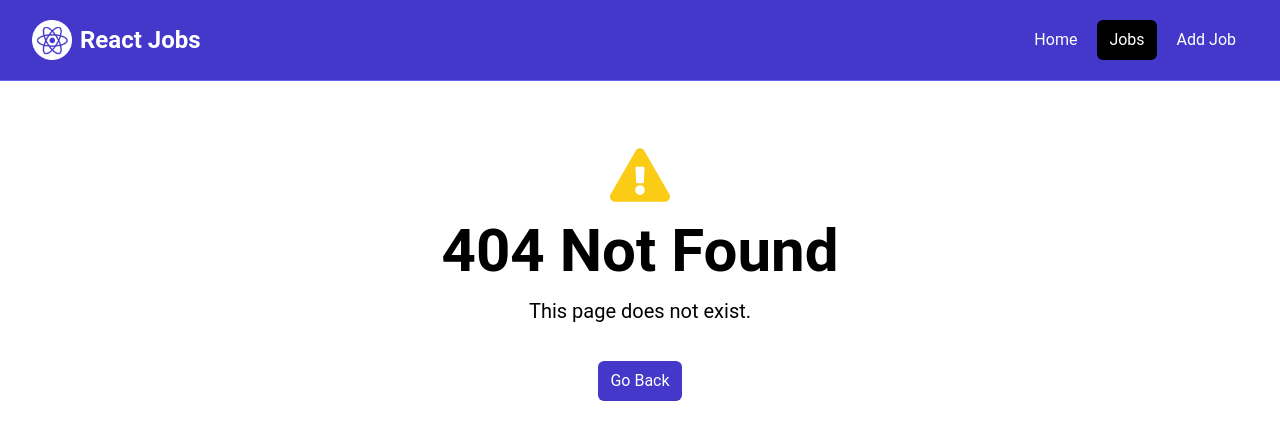
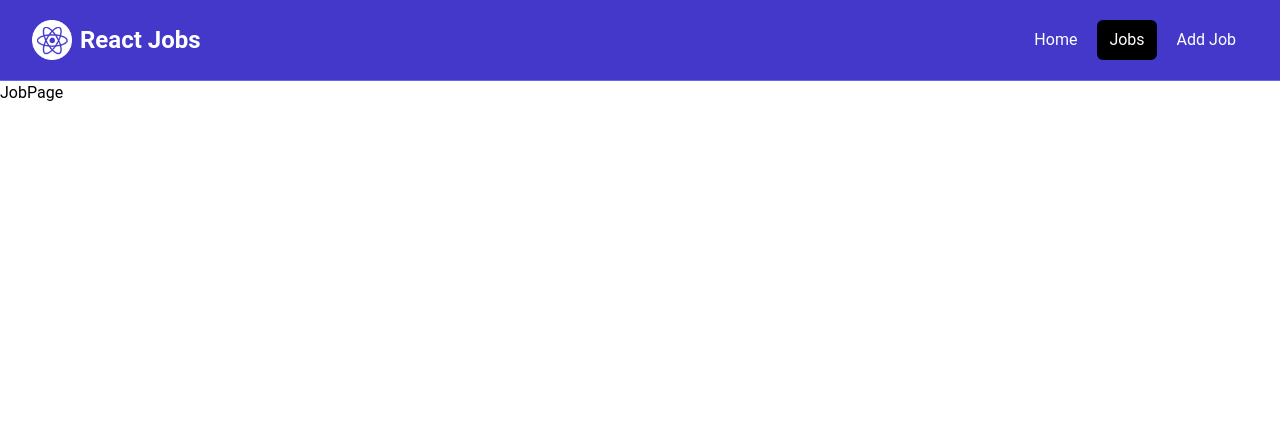
Before and after one commit to AW-2021/react-jobs-project, a React (Vite) app: page /jobs/1 in a window 1280 px wide. Before the commit this address had no page. Shown: the top 440 px of the page. Built offline with nearby package versions, Linux system fonts and the light colour scheme.

Commit message:
Created JobPage.jsx

```diff
--- a/src/App.jsx
+++ b/src/App.jsx
@@ -8,12 +8,14 @@
 import HomePage from "./pages/HomePage";
 import JobsPage from "./pages/JobsPage";
 import NotFoundPage from "./pages/NotFoundPage";
+import JobPage from "./pages/JobPage";
 
 const router = createBrowserRouter(
   createRoutesFromElements(
     <Route path='/' element={<MainLayout />}>
       <Route index element={<HomePage />} />
       <Route path='/jobs' element={<JobsPage />} />
+      <Route path='/jobs/:id' element={<JobPage />} />
       <Route path='*' element={<NotFoundPage />} />
     </Route>
   )
--- /dev/null
+++ b/src/pages/JobPage.jsx
@@ -0,0 +1,7 @@
+const JobPage = () => {
+  return (
+    <div>JobPage</div>
+  )
+}
+
+export default JobPage;
```
